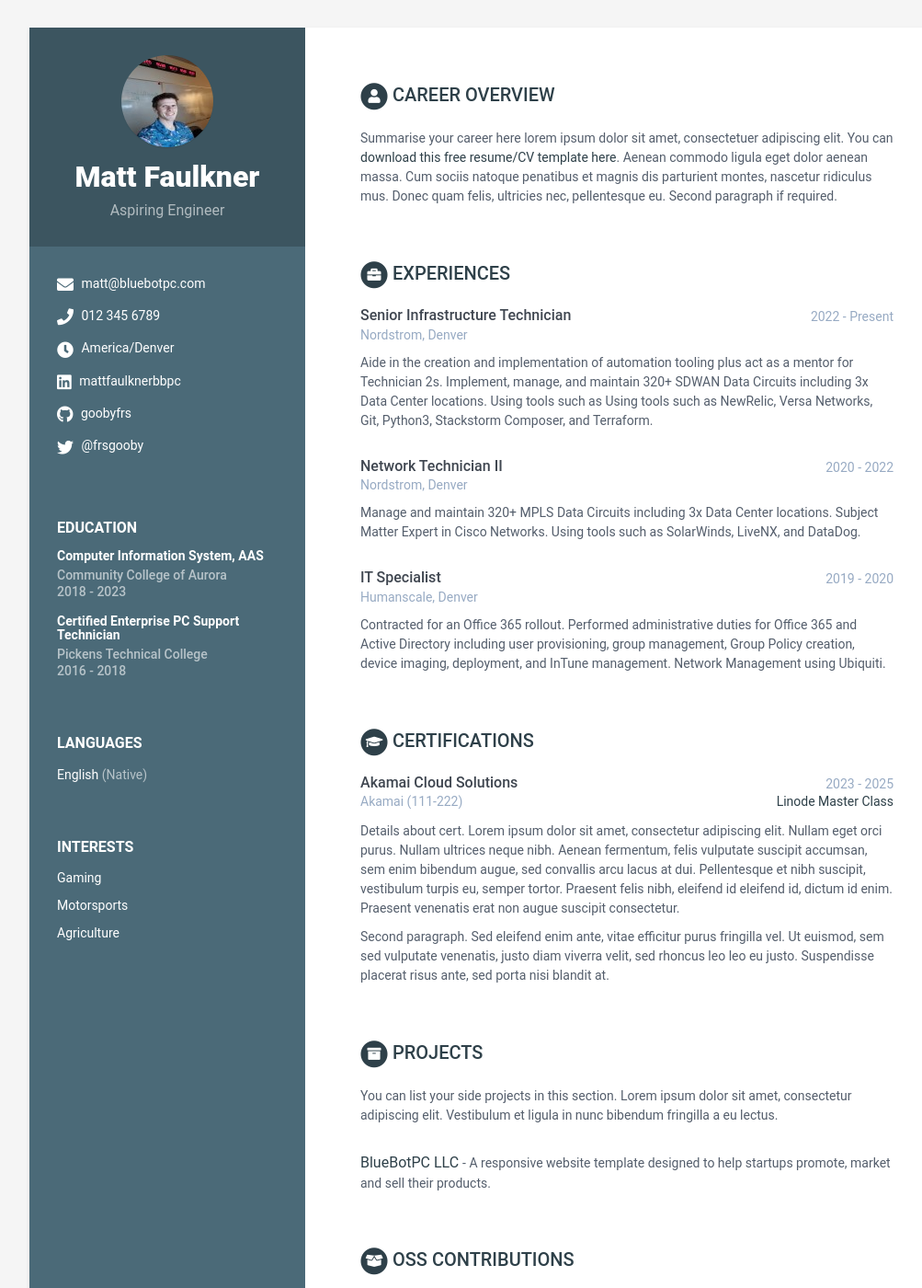
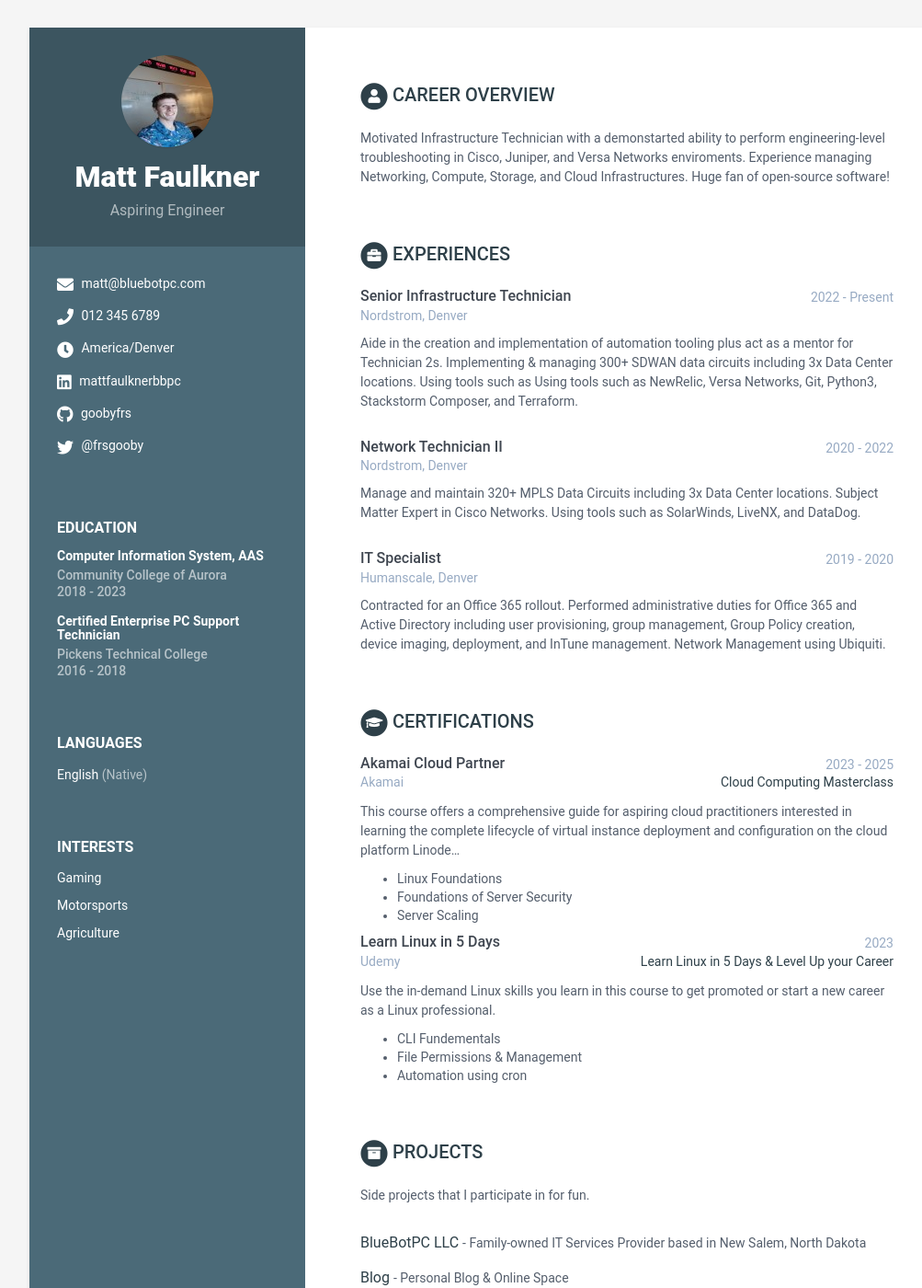
Before and after one commit to GoobyFRS/goobyfrs.github.io, a Jekyll site: the page built from index.html, in a window 1280 px wide and 1400 px high. Shown: the whole window at 92% size, without its empty margins (108-1111 px from the left). Built offline with Jekyll 4.4.1, drawn with Linux system fonts in a browser that asks for light colours; some of the changed text lies outside the part shown.

Commit message:
major clean up
adding things to make it a real resume now

```diff
--- a/_config.yml
+++ b/_config.yml
@@ -1,14 +1,14 @@
 #Update all the sections by editing the data.yml file inside _data folder.
 
 # Site Settings
-title: My Resume
-url: 'https://www.goobyfrs.net'
+title: Resume - Matt Faulkner
+url: 'https://goobyfrs.github.io'
 
 #change it according to your repository name
 # disabling since we are using a custom domain
 #baseurl: '/online-cv'
 
-description: Hosted Resume Example
+description: Online Resume
 # Style will be applied only after restarting the build or serve. Just choose one of the options.
 theme_skin: ceramic # blue turquoise green berry orange ceramic
 chrome_mobile_color: #use hex colors (ex:#1976d2) or leave empty if you don't want a color for chrome mobile searchbar
--- a/_data/data.yml
+++ b/_data/data.yml
@@ -51,12 +51,10 @@ sidebar:
 career-profile:
     title: Career Overview
     summary: |
-      Summarise your career here lorem ipsum dolor sit amet, consectetuer
-      adipiscing elit. You can [download this free resume/CV template here]().
-      Aenean commodo ligula eget dolor aenean massa. Cum sociis natoque
-      penatibus et magnis dis parturient montes, nascetur ridiculus mus.
-      Donec quam felis, ultricies nec, pellentesque eu.
-      Second paragraph if required.
+      Motivated Infrastructure Technician with a demonstarted ability to perform
+      engineering-level troubleshooting in Cisco, Juniper, and Versa Networks enviroments. Experience
+      managing Networking, Compute, Storage, and Cloud Infrastructures. Huge fan of open-source
+      software!
 education:
     title: Education
     info:
@@ -69,8 +67,6 @@ education:
           sociis natoque penatibus et magnis dis parturient montes, nascetur
           ridiculus mus. Donec quam felis, ultricies nec, pellentesque eu,
           pretium quis, sem.
-            - Bullet point
-            - Bullet point
 
       - degree: Certified Enterprise PC Support Technician
         university: Pickens Technical College
@@ -78,7 +74,6 @@ education:
         details: |
           Intoduction to the industry of servicing, maintaining,
           and repairing computers, computer and networking systems.
-
             - Maintain, repair, and build PCs
             - Analyze and secure systems, network, and data
             - Work with Windows, Linux, switches, routers, cabling, network addressing,
@@ -92,7 +87,7 @@ experiences:
         company: Nordstrom, Denver
         details: |
           Aide in the creation and implementation of automation tooling plus act as a mentor for Technician 2s.
-          Implement, manage, and maintain 320+ SDWAN Data Circuits including 3x Data Center locations.
+          Implementing & managing 300+ SDWAN data circuits including 3x Data Center locations.
           Using tools such as Using tools such as NewRelic, Versa Networks, Git, Python3, Stackstorm Composer, and Terraform.
 
       - role: Network Technician II
@@ -114,49 +109,58 @@ experiences:
 certifications:
       title: Certifications
       list:
-        - name: Akamai Cloud Solutions
+        - name: Akamai Cloud Partner
           start: 2023
           end: 2025
           organization: Akamai
-          credentialid: 111-222
+          #credentialid: 111-222
           credentialurl: www.linode.com
-          credentialname: Linode Master Class
+          credentialname: Cloud Computing Masterclass
           details: |
-            Details about cert. Lorem ipsum dolor sit amet, consectetur
-            adipiscing elit.
-            Nullam eget orci purus. Nullam ultrices neque nibh.
-            Aenean fermentum, felis vulputate suscipit accumsan,
-            sem enim bibendum augue, sed convallis arcu lacus at dui.
-            Pellentesque et nibh suscipit, vestibulum turpis eu, semper tortor.
-            Praesent felis nibh, eleifend id eleifend id, dictum id enim.
-            Praesent venenatis erat non augue suscipit consectetur.
+            This course offers a comprehensive guide for aspiring cloud practitioners
+            interested in learning the complete lifecycle of virtual instance deployment and configuration
+            on the cloud platform Linode...
+            - Linux Foundations
+            - Foundations of Server Security
+            - Server Scaling
 
-            Second paragraph. Sed eleifend enim ante, vitae efficitur purus
-            fringilla vel. Ut euismod, sem sed vulputate venenatis,
-            justo diam viverra velit, sed rhoncus leo leo eu justo.
-            Suspendisse placerat risus ante, sed porta nisi blandit at.
+        - name: Learn Linux in 5 Days
+          start: 2023
+          organization: Udemy
+          #credentialid: 111-222
+          credentialurl: https://gooby-s3.us-southeast-1.linodeobjects.com/udemy_learn_linux_in_5_days_and_level_up_your_carerr_jcannon_mattFaulkner_certificate.pdf
+          credentialname: Learn Linux in 5 Days & Level Up your Career
+          details: |
+            Use the in-demand Linux skills you learn in this course to get promoted or start a new career as a Linux professional.
+            - CLI Fundementals
+            - File Permissions & Management
+            - Automation using cron
 
 projects:
     title: Projects
     intro: >
-      You can list your side projects in this
-      section. Lorem ipsum dolor sit amet, consectetur adipiscing elit.
-      Vestibulum et ligula in nunc bibendum fringilla a eu lectus.
+      Side projects that I participate in for fun.
     assignments:
       - title: BlueBotPC LLC
         link: "https://www.bluebotpc.com"
-        tagline: "A responsive website template designed to help startups promote, market and sell their products."
+        tagline: "Family-owned IT Services Provider based in New Salem, North Dakota"
+
+      - title: Blog
+        link: "https://www.mattfaulkner.net"
+        tagline: "Personal Blog & Online Space"
 
 oss:
     title: OSS Contributions
     intro: >
-      You can list your open source software contributions in this
-      section. Lorem ipsum dolor sit amet, consectetur adipiscing elit.
-      Vestibulum et ligula in nunc bibendum fringilla a eu lectus.
+      Below you will find a short list of my favorite Open-Source programs that I have contributed too.
     contributions:
-      - title: Tempo
-        link: "#"
-        tagline: "A responsive website template designed to help startups promote their products or services and to attract users &amp; investors"
+      - title: Pi-Hole
+        link: "https://github.com/pi-hole/pi-hole"
+        tagline: "A black hole for Internet advertisements."
+
+      - title: Goobs Blocklist
+        link: "https://github.com/GoobyFRS/gooby-tools/blob/main/pihole/blocklist.txt"
+        tagline: "Goobs hostfile for pi-hole."
 
 skills:
     title: Skills &amp; Proficiency
```
